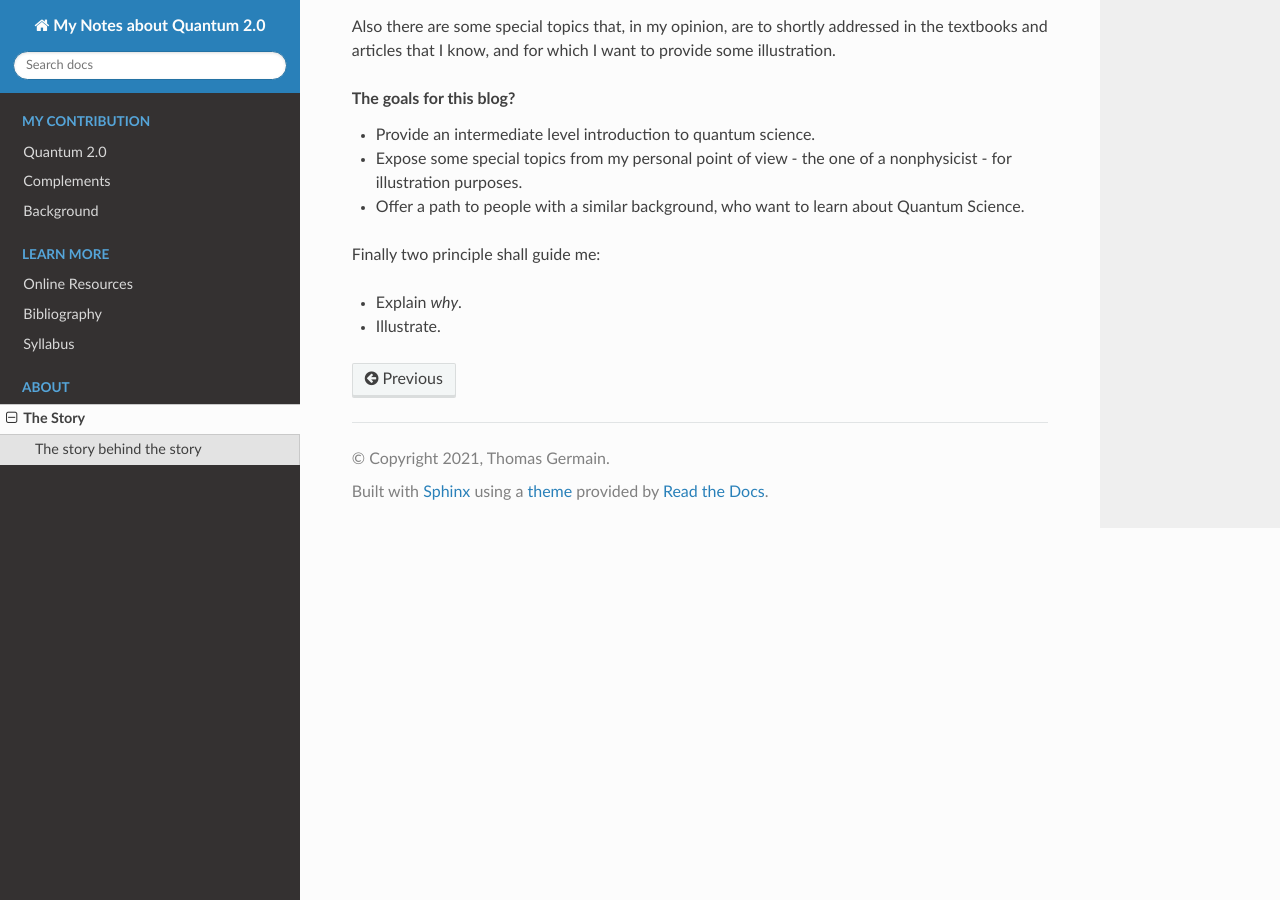
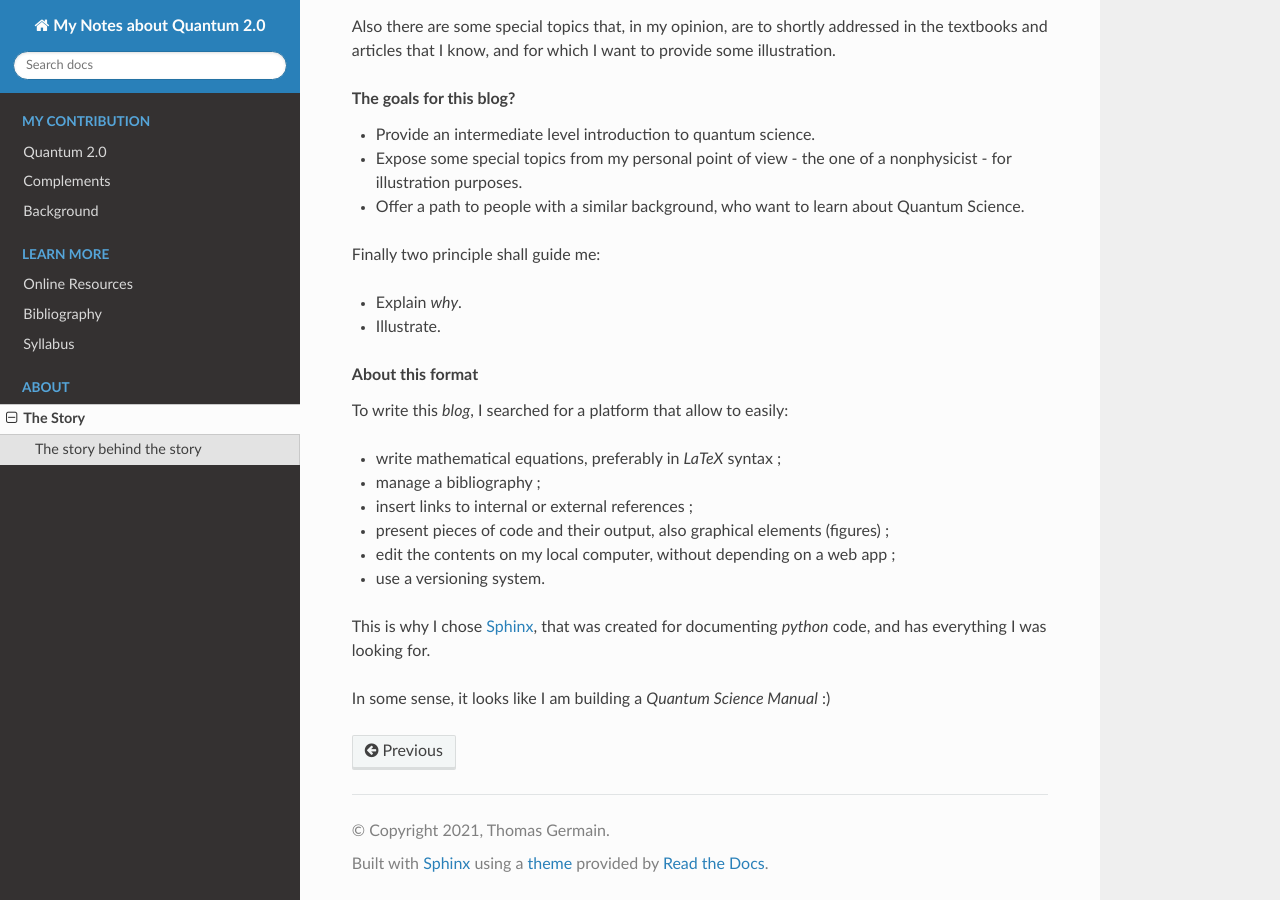
Before and after one commit to tomlqc/about-quantum, a Sphinx documentation site: the page built from source/about/story.rst, in a window 1280 px wide and 900 px high, scrolled down 885 px. Built offline with Sphinx 7.4.7 and the Read the Docs theme 2.0.0, drawn with Linux system fonts in a browser that asks for light colours.

Commit message:
Development note and about the format.

```diff
--- a/source/about/story.rst
+++ b/source/about/story.rst
@@ -54,3 +54,22 @@ Finally two principle shall guide me:
 
 - Explain *why*.
 - Illustrate.
+
+.. rubric:: About this format
+
+To write this *blog*, I searched for a platform that allow to easily:
+
+* write mathematical equations, preferably in *LaTeX* syntax ;
+* manage a bibliography ;
+* insert links to internal or external references ;
+* present pieces of code and their output, also graphical elements (figures) ;
+* edit the contents on my local computer, without depending on a web app ;
+* use a versioning system.
+
+This is why I chose `Sphinx <https://www.sphinx-doc.org/>`_,
+that was created for documenting *python* code,
+and has everything I was looking for.
+
+In some sense, it looks like I am building a *Quantum Science Manual* :)
+
+.. EOF -----------------------------------------------------------------------
--- a/source/index.rst
+++ b/source/index.rst
@@ -10,6 +10,12 @@ My Notes about Quantum 2.0
 .. math::
 
     i \hbar \frac{\partial \ket{\psi(t)} }{\partial t} = \hat{H} \ket{\psi(t)}
+
+.. note::
+
+    This site is still under development.
+    Stories may be incomplete, the overall structure may change too.
+    Visit frequently to watch the progress!
 
 .. ---------------------------------------------------------------------------
 
```
